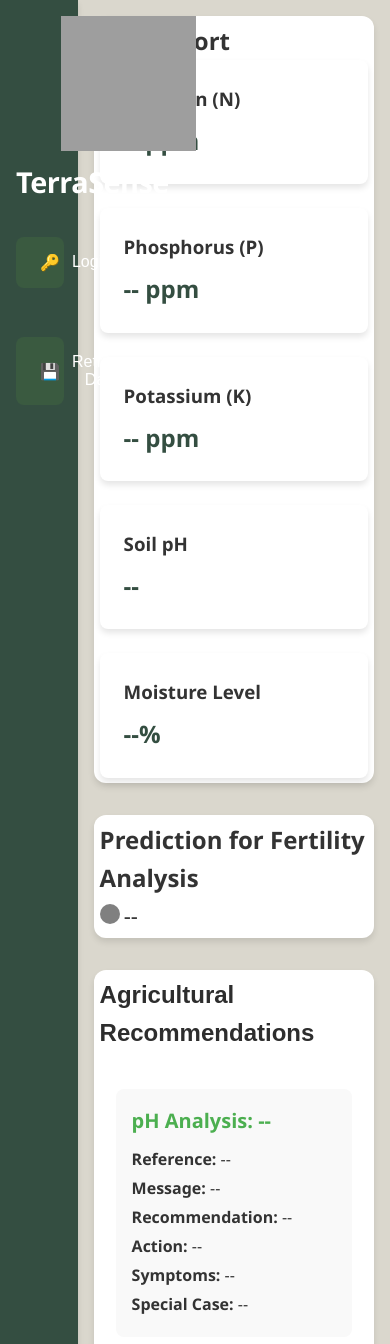
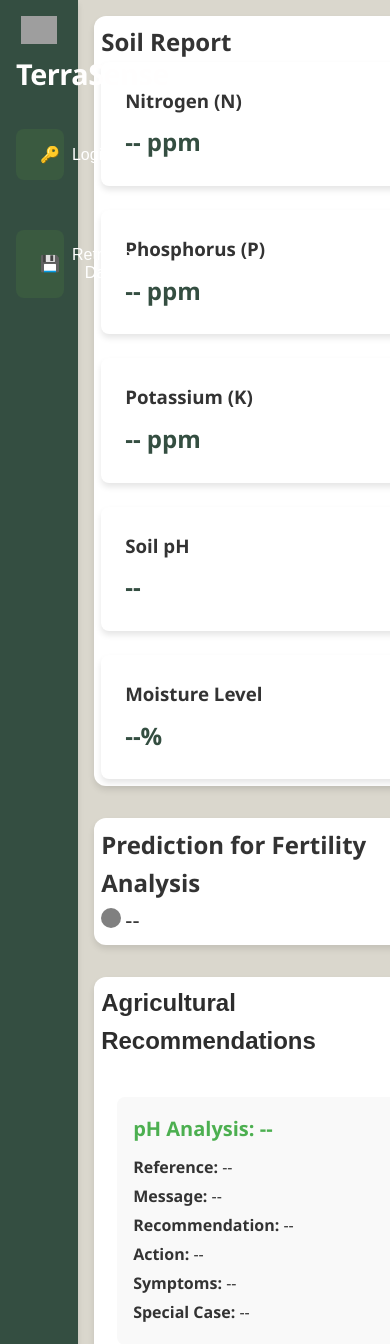
Before and after one commit to jves444/wewspagodna, a Flask app: page / in a window 390 px wide; the page is wider, and only the part inside the window is pictured. Shown: the top 1344 px of that part. Run offline with Flask 3, Linux system fonts and the light colour scheme; parts of the project's set-up code (start-up, migrations or seed data) failed here and were passed over; some libraries are stand-ins or nearby versions; grey boxes are pictures that could not be loaded.

Commit message:
width fixed

```diff
--- a/static/css/style.css
+++ b/static/css/style.css
@@ -36,23 +36,24 @@
 }
 
 .logo {
-    width: 135px;
-    height: 135px;
-    margin-left: 45px;
+    width: 80%;
+    height: 80%;
+    text-align: center;
 }
 
 /* Sidebar Styles */
 .sidebar {
-    width: 250px;
+    width: 20%;
     flex-shrink: 0;
     background: var(--primary-color);
-    color: white;
+    color: rgb(255, 254, 254);
     position: fixed;
     height: 100vh;
-    padding: 1.5rem;
+    padding: .5rem;
     transition: transform 0.3s ease-in-out;
     z-index: 1000;
     box-shadow: var(--shadow);
+
 }
 
 .sidebar h1 {
@@ -89,14 +90,20 @@
     box-shadow: var(--shadow);
 }
 
+.nav-bar button:focus {
+    outline: 2px solid var(--accent-color);
+    outline-offset: 2px;
+}
+
 
 /* Main Content */
 .container {
-    max-width: 80%;
+    max-width: 100%;
     margin-left: 20%;
     padding: 2rem;
     transition: margin 0.3s ease-in-out;
     flex-grow: 1;
+
 }
 
 .section {
@@ -154,6 +161,7 @@
         display: block;
     }
 } */
+/* TABLET MODE */
 @media (max-width: 1024px) {
     .sidebar {
         transform: none;
@@ -190,7 +198,7 @@
     }
 }
 
-/*-------------------*/
+/*--------MOBILE-----------*/
 @media (max-width: 768px) {
     body {
         flex-direction: row;
@@ -199,6 +207,8 @@
     .sidebar {
         width: 100%;
         height: auto;
+        position: static !important;
+        ;
     }
 
     .container {
@@ -212,8 +222,8 @@
     position: fixed;
     top: 0;
     left: 0;
-    width: 300%;
-    height: 150%;
+    width: 100vw;
+    height: 100vh;
     background: rgba(0, 0, 0, 0.5);
     z-index: 999;
     display: none;
@@ -230,7 +240,7 @@
     box-shadow: 0 4px 8px rgba(0, 0, 0, 0.2);
     z-index: 1000;
     display: none;
-    width: 700px;
+    width: auto;
     border-radius: 8px;
 }
 
@@ -241,7 +251,7 @@
 /* File List Styling */
 #fileList {
     margin-top: 10px;
-    max-height: 200px;
+    max-height: 500px;
     overflow-y: auto;
     padding: 15px;
     border-radius: 5px;
@@ -340,7 +350,7 @@
 
 /* Table Styles */
 .table-container {
-    max-height: 300px;
+    max-height: 20%;
     /* Makes table scrollable */
     overflow-y: auto;
     border: 1px solid #ccc;
@@ -552,6 +562,12 @@
     display: none;
 }
 
+.logo-title-container {
+    width: 100%;
+    height: 100%;
+    text-align: center;
+}
+
 
 .email-display {
     text-align: center;
@@ -562,16 +578,19 @@
 }
 
 .chart-wrapper {
-    width: 300px;
+    display: inline-block;
+    width: 70%;
     /* or 250px, 200px depending on how small you want */
-    height: 300px;
+    height: 70%;
     margin: auto;
     position: relative;
+    align-items: center;
 }
 
 .chart-wrapper canvas {
     width: 100% !important;
     height: 100% !important;
+
 }
 
 /* Heading Styling */
```
